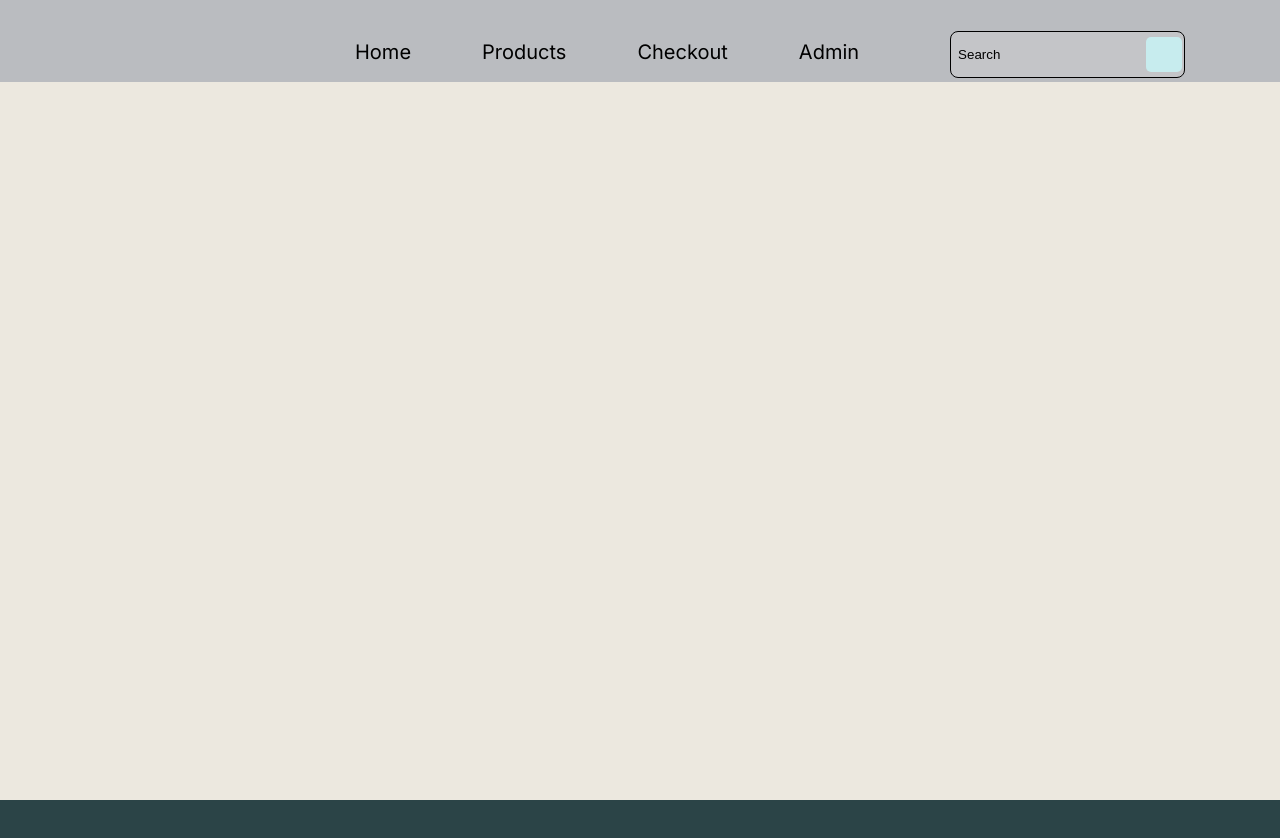
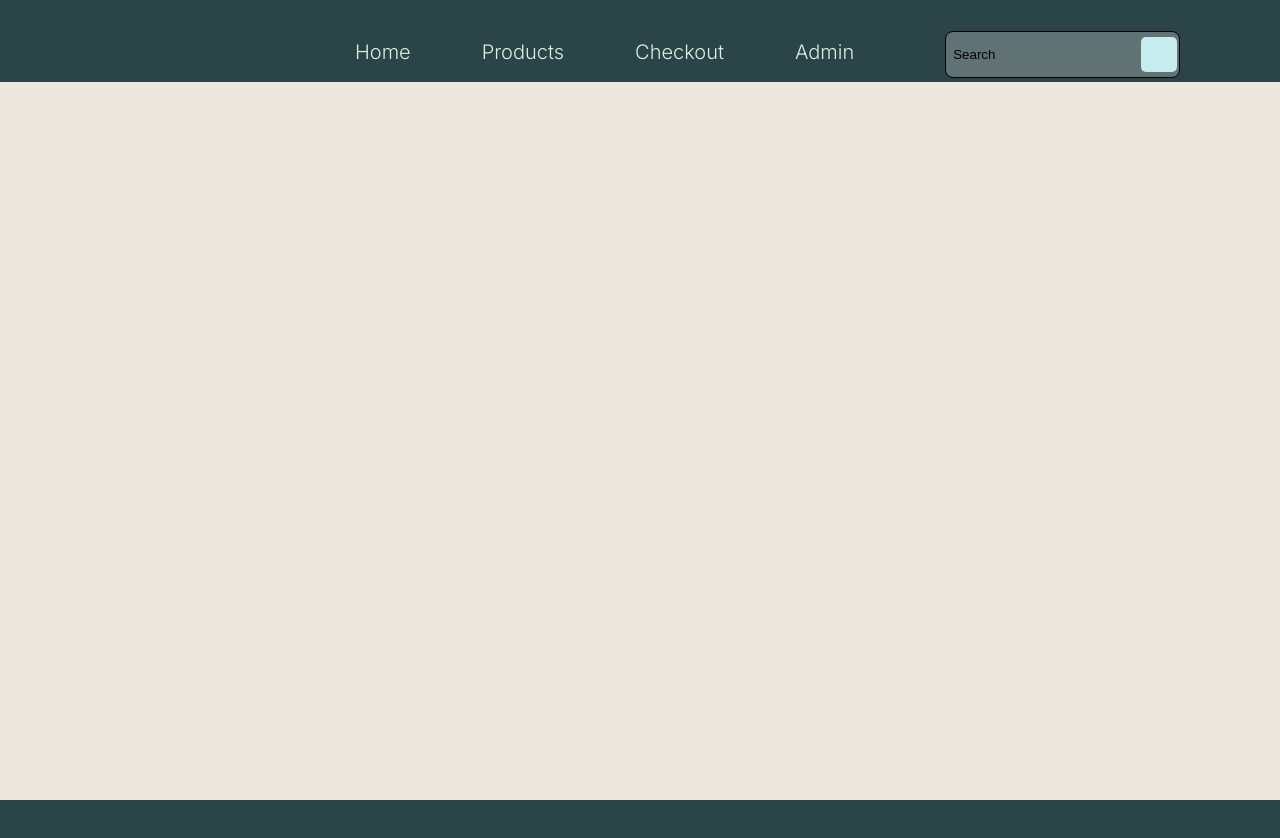
Before and after one commit to Tsebo200/Oilixate, a React (Create React App) app in the folder client/: page /Admin in a window 1280 px wide. Shown: the top 838 px of the page. Built offline with nearby package versions, Linux system fonts and the light colour scheme.

Commit message:
Styled More
Changed the font weight of nav labels

```diff
--- a/client/src/components/Login.js
+++ b/client/src/components/Login.js
@@ -18,7 +18,7 @@ const Login = () => {
                 <form><input className='email-input' type={'email'} placeholder={"Enter Your Email"} /*onChange={emailVal}*/></input></form>
                 <p className='password-text'>Password</p>
                 <form><input className='password-input' type={'password'} placeholder={"Enter Your Password"} /*onChange={passwordVal}*/></input></form>
-                <form><input className='check-box' type={'checkbox'}></input><label>Remember for 30 days</label></form>
+                <form><input className='check-box' type={'checkbox'}></input><label className="remember-me-text">Remember for 30 days</label></form>
                 <p className='forgot-password-text'>forgot password?</p>
                 <a href="Dashboard"><div className='signIn-btn-container' /*onClick={locate}*/>
                     <p className='signIn-btn-text'>Sign in</p>
--- a/client/src/components/Products.js
+++ b/client/src/components/Products.js
@@ -4,9 +4,7 @@ import {useNavigate} from "react-router-dom";
 const Products = () => {
     return(
         <>
-        <div className="main-container-two">
             <div className=""></div>
-        </div>
         </>
     )
 }
--- a/client/src/index.css
+++ b/client/src/index.css
@@ -151,7 +151,7 @@ html, body, p, li, ul, h1{
   float: left;
 }
 
-label{
+.remember-me-text{
   font-size: 12px;
   font-family: 'Inter';
   color: #2B4447;
@@ -270,7 +270,7 @@ label{
 
 .home-label{
   font-family: 'Inter';
-  font-weight: 400;
+  font-weight: 300;
   color: #DAEFDE;
   font-size: 20px;
   float: left;
@@ -282,7 +282,7 @@ label{
 
 .products-label{
   font-family: 'Inter';
-  font-weight: 400;
+  font-weight: 300;
   color: #DAEFDE;
   font-size: 20px;
   margin-left: 71px;
@@ -295,7 +295,7 @@ label{
 
 .checkout-label{
   font-family: 'Inter';
-  font-weight: 400;
+  font-weight: 300;
   color: #DAEFDE;
   font-size: 20px;
   margin-left: 71px;
@@ -308,7 +308,7 @@ label{
 
 .admin-label{
   font-family: 'Inter';
-  font-weight: 400;
+  font-weight: 300;
   color: #DAEFDE;
   font-size: 20px;
   margin-left: 71px;
@@ -330,7 +330,7 @@ label{
 
 .slider-container{
   width: 1107px;
-  /* height: 693px; */
+  /* height: 693px; image slider touch the bottom of screen*/
   height: 670px;
   background: #2B2B2B;
   margin-top: -63px;
@@ -415,7 +415,7 @@ label{
 .nav-bar{
   width: 100%;
   height: 82px;
-  background: #BABCC0;
+  background: #2B4447;
   float: left;
 }
 
@@ -423,8 +423,8 @@ label{
   font-family: 'Inter';
   margin-top: 40px;
   margin-left: 355px;
-  font-weight: 400;
-  color: #000000;
+  font-weight: 300;
+  color: #DAEFDE;
   font-size: 20px;
   float: left;
 }
@@ -437,8 +437,8 @@ label{
   font-family: 'Inter';
   margin-top: 40px;
   margin-left: 71px;
-  font-weight: 400;
-  color: #000000;
+  font-weight: 300;
+  color: #DAEFDE;
   font-size: 20px;
   float: left;
 }
@@ -451,8 +451,8 @@ label{
   font-family: 'Inter';
   margin-top: 40px;
   margin-left: 71px;
-  font-weight: 400;
-  color: #000000;
+  font-weight: 300;
+  color: #DAEFDE;
   font-size: 20px;
   float: left;
 }
@@ -465,8 +465,8 @@ label{
   font-family: 'Inter';
   margin-top: 40px;
   margin-left: 71px;
-  font-weight: 400;
-  color: #000000;
+  font-weight: 300;
+  color: #DAEFDE;
   font-size: 20px;
   float: left;
 }
```
